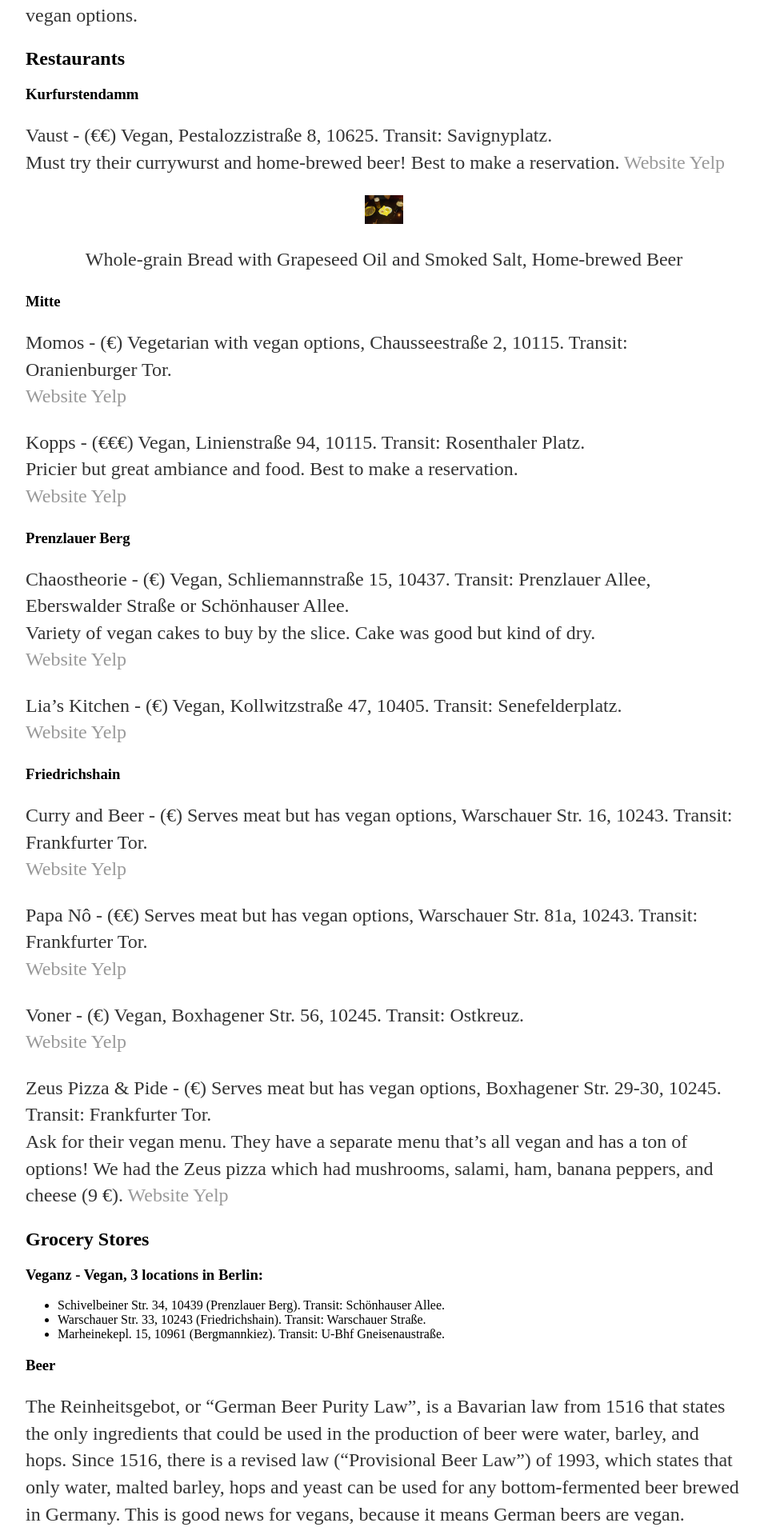
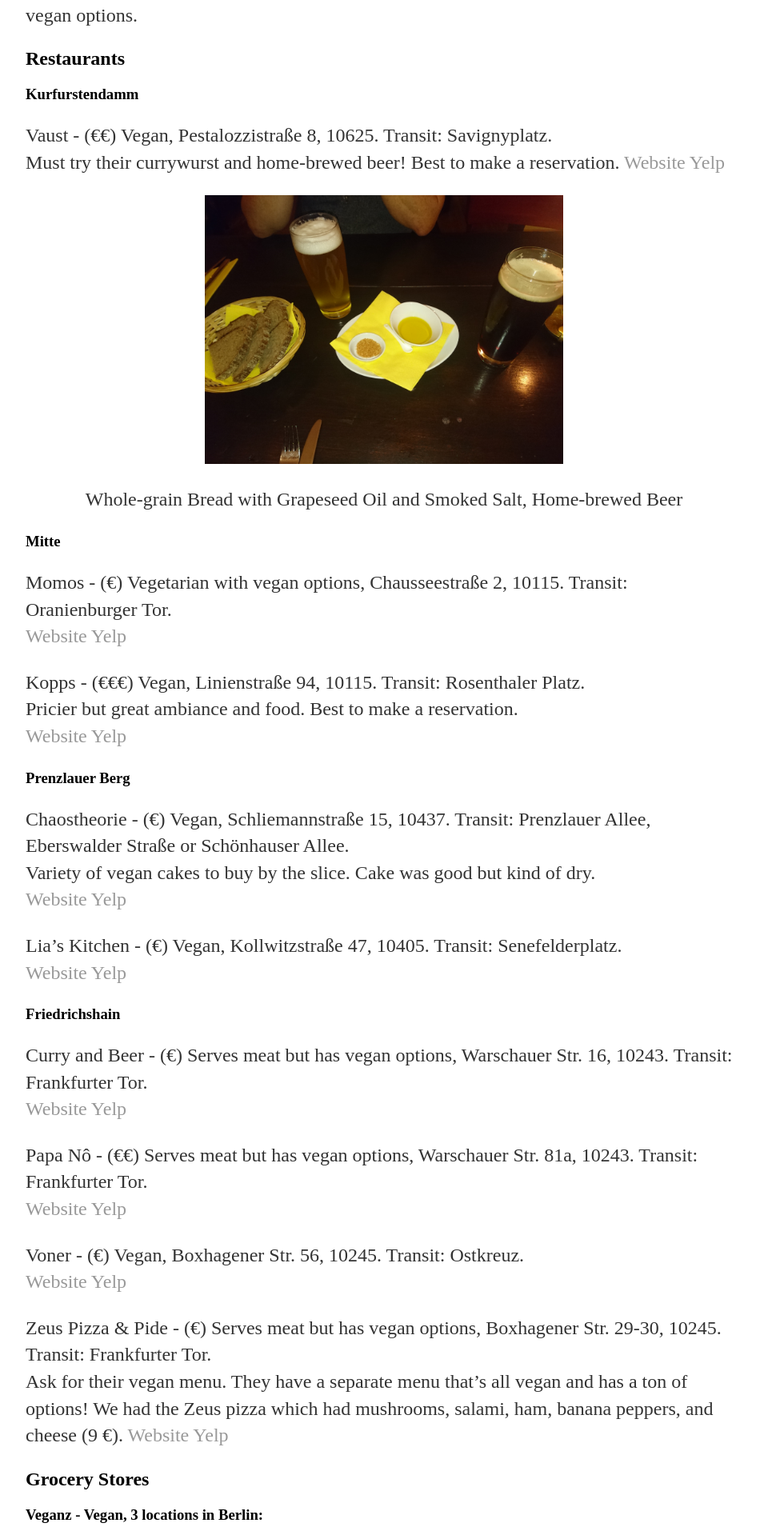
Before and after one commit to sydneymwong/sydneymwong.github.io, a Jekyll site: the page built from _posts/2017-12-3-vegan-berlin.md, in a window 1280 px wide. Shown: the part 545-2459 px from the top of the page at 80% size, without its empty margins (160-1115 px from the left). Built offline with Jekyll 4.4.1, drawn with Linux system fonts in a browser that asks for light colours.

Commit message:
trying out width 50%

```diff
--- a/_includes/image.html
+++ b/_includes/image.html
@@ -3,7 +3,7 @@
     {% if include.url %}
     <a href="{{ include.url }}" title="{{ include.title }}" target="_blank">
     {% endif %}
-        <img src="{{ site.url }}/{{ include.img }}" alt="{{ include.title }}"  width="48"/>
+        <img src="{{ site.url }}/{{ include.img }}" alt="{{ include.title }}"  width="50%"/>
     {% if include.url %}
     </a>
     {% endif %}
```
